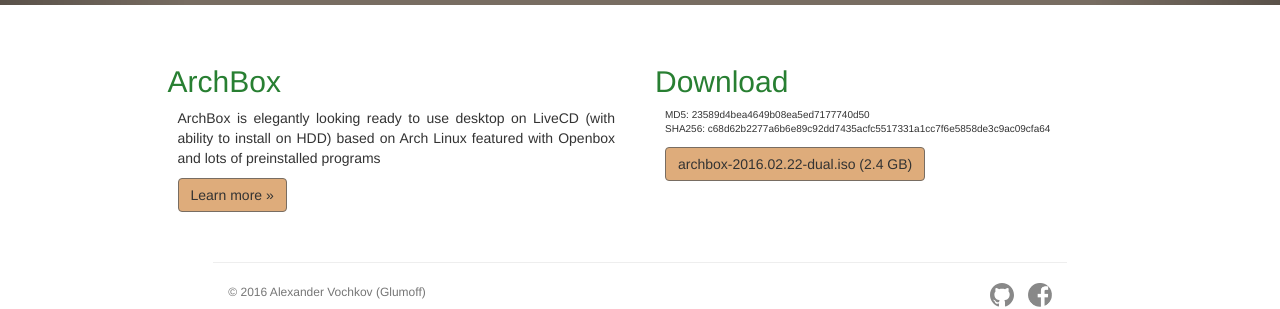
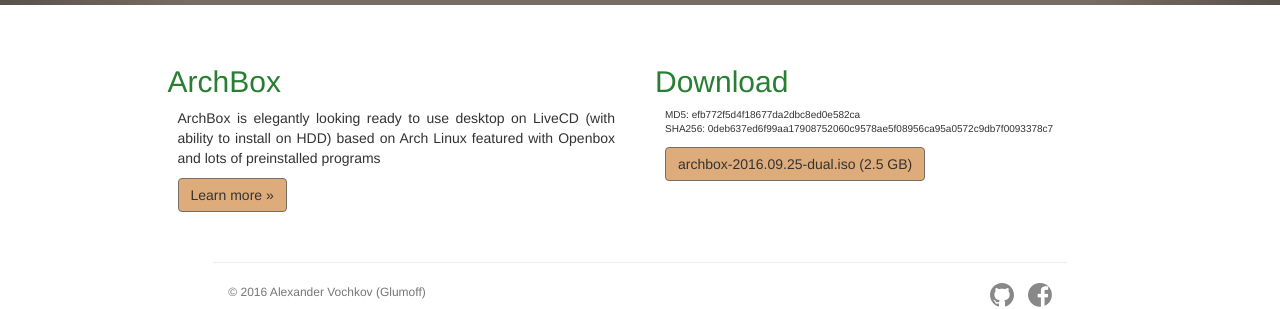
Before and after one commit to archbox-linux/archbox-linux.github.io, a Jekyll site: the page built from index.html, in a window 1280 px wide. Shown: the part 390-699 px from the top of the page. Built offline with Jekyll 4.4.1, drawn with Linux system fonts in a browser that asks for light colours; comment, search, counter and statistics services are not loaded.

```diff
--- a/index.html
+++ b/index.html
@@ -83,9 +83,12 @@ layout: default
     </div><!-- /.col-lg-4 -->
     <div class="col-lg-5">
       <h2>Download</h2>
-      <p class="info">MD5: 23589d4bea4649b08ea5ed7177740d50<br/>SHA256: c68d62b2277a6b6e89c92dd7435acfc5517331a1cc7f6e5858de3c9ac09cfa64</p>
+      <p class="info">
+        MD5: efb772f5d4f18677da2dbc8ed0e582ca<br/>
+        SHA256:&nbsp;0deb637ed6f99aa17908752060c9578ae5f08956ca95a0572c9db7f0093378c7
+      </p>
       <p>
-        <a class="btn btn-default" href="https://sourceforge.net/projects/archbox-linux/files/2016-02/archbox-2016.02.22-dual.iso/download" role="button">archbox-2016.02.22-dual.iso (2.4 GB)
+        <a class="btn btn-default" href="https://sourceforge.net/projects/archbox-linux/files/2016-09/archbox-2016.09.25-dual.iso/download" role="button">archbox-2016.09.25-dual.iso (2.5 GB)
         </a>
       </p>
     </div><!-- /.col-lg-4 -->
```
Also changed, not shown: _posts/2016-09-25-ArchBox-v2016.09.25-released.md (added, +17 -0 lines), about.md (+1 -0 lines).
